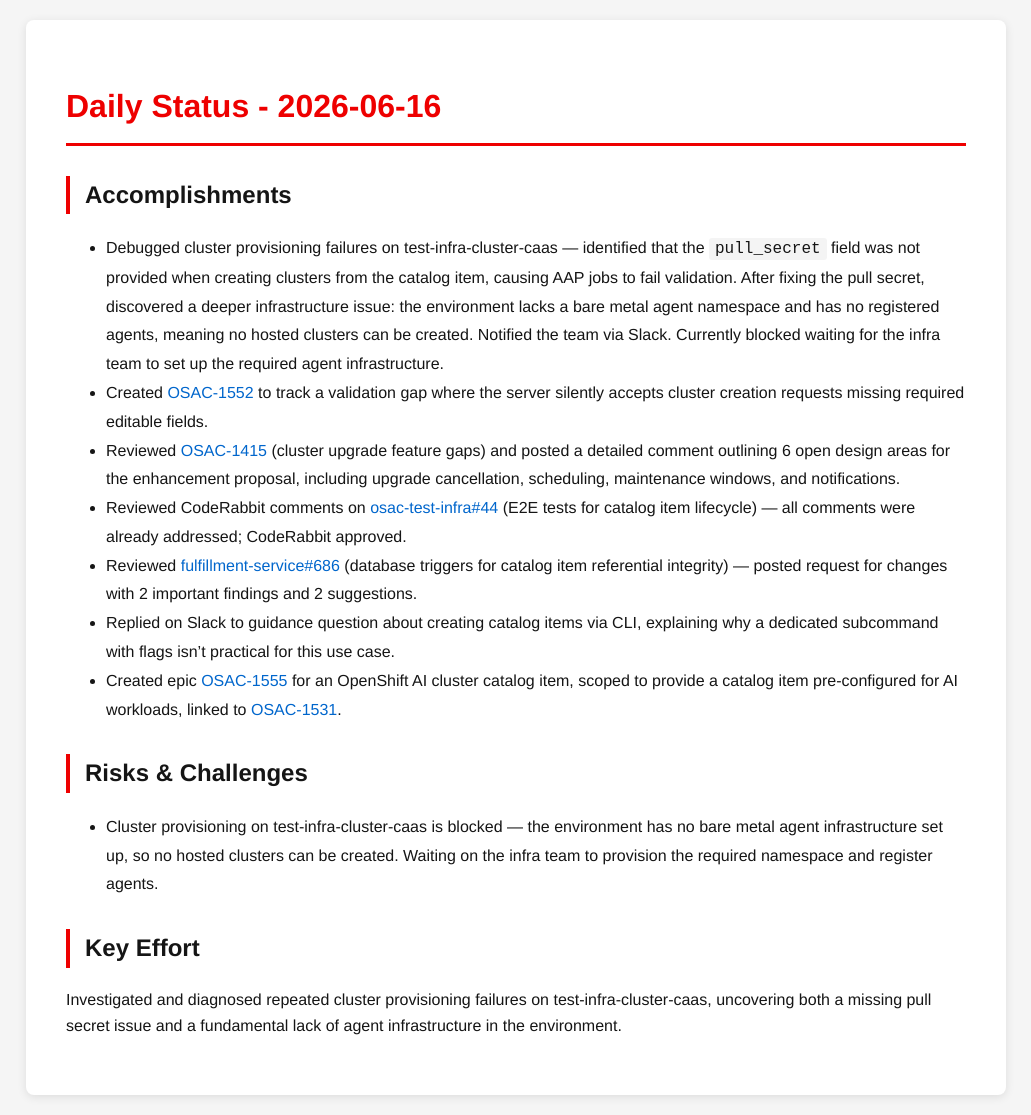
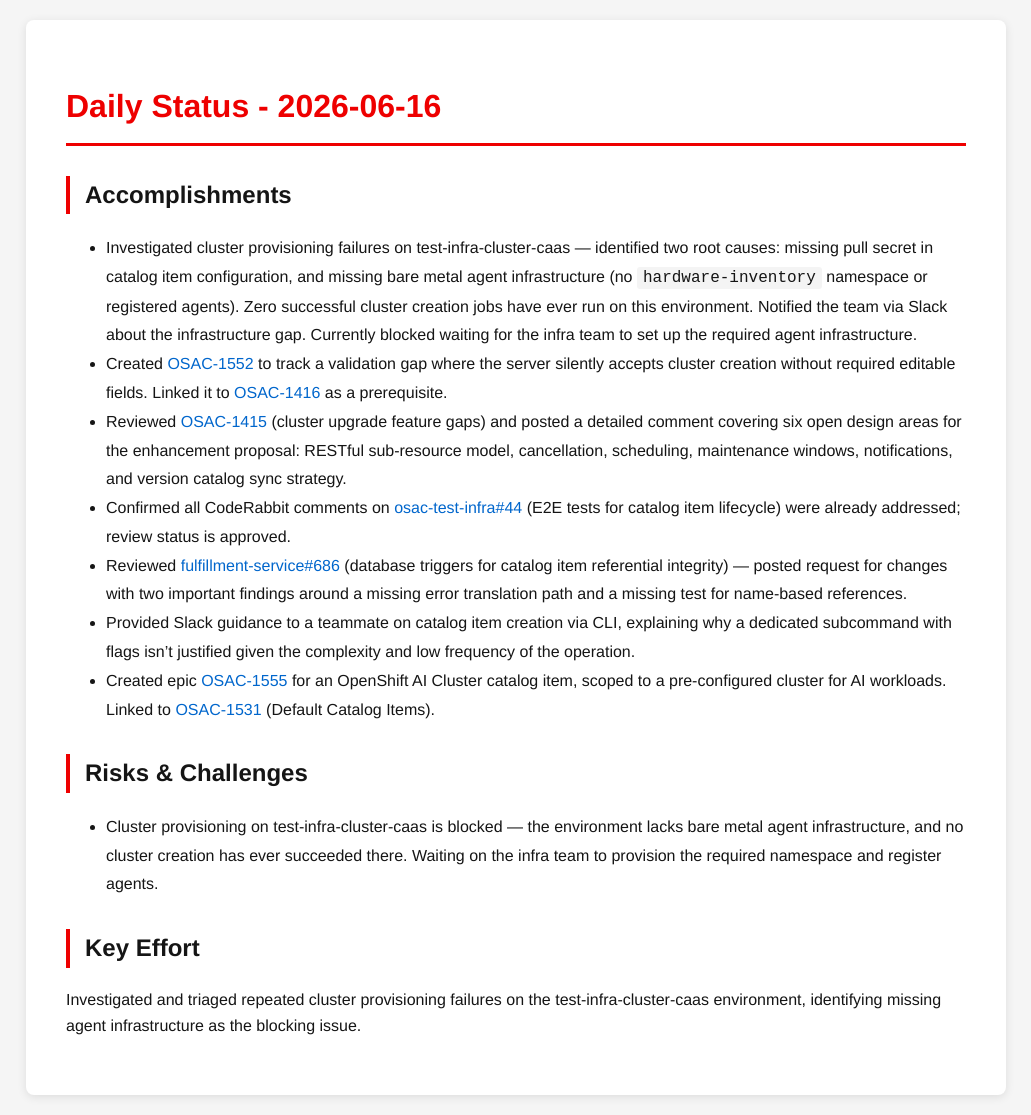
Before and after one commit to tzvatot/daily-status, a Jekyll site: the page built from 2026-06-16.md, in a window 1280 px wide. Shown: the whole page, without its empty margins (124-1155 px from the left). Built offline with Jekyll 4.4.1, drawn with Linux system fonts in a browser that asks for light colours.

Commit message:
Daily status update - 2026-06-16

```diff
--- a/2026-06-16.md
+++ b/2026-06-16.md
@@ -7,16 +7,16 @@ date: 2026-06-16
 # Daily Status - 2026-06-16
 
 ## Accomplishments
-- Debugged cluster provisioning failures on test-infra-cluster-caas — identified that the `pull_secret` field was not provided when creating clusters from the catalog item, causing AAP jobs to fail validation. After fixing the pull secret, discovered a deeper infrastructure issue: the environment lacks a bare metal agent namespace and has no registered agents, meaning no hosted clusters can be created. Notified the team via Slack. Currently blocked waiting for the infra team to set up the required agent infrastructure.
-- Created [OSAC-1552](https://redhat.atlassian.net/browse/OSAC-1552) to track a validation gap where the server silently accepts cluster creation requests missing required editable fields.
-- Reviewed [OSAC-1415](https://redhat.atlassian.net/browse/OSAC-1415) (cluster upgrade feature gaps) and posted a detailed comment outlining 6 open design areas for the enhancement proposal, including upgrade cancellation, scheduling, maintenance windows, and notifications.
-- Reviewed CodeRabbit comments on [osac-test-infra#44](https://github.com/osac-project/osac-test-infra/pull/44) (E2E tests for catalog item lifecycle) — all comments were already addressed; CodeRabbit approved.
-- Reviewed [fulfillment-service#686](https://github.com/osac-project/fulfillment-service/pull/686) (database triggers for catalog item referential integrity) — posted request for changes with 2 important findings and 2 suggestions.
-- Replied on Slack to guidance question about creating catalog items via CLI, explaining why a dedicated subcommand with flags isn't practical for this use case.
-- Created epic [OSAC-1555](https://redhat.atlassian.net/browse/OSAC-1555) for an OpenShift AI cluster catalog item, scoped to provide a catalog item pre-configured for AI workloads, linked to [OSAC-1531](https://redhat.atlassian.net/browse/OSAC-1531).
+- Investigated cluster provisioning failures on test-infra-cluster-caas — identified two root causes: missing pull secret in catalog item configuration, and missing bare metal agent infrastructure (no `hardware-inventory` namespace or registered agents). Zero successful cluster creation jobs have ever run on this environment. Notified the team via Slack about the infrastructure gap. Currently blocked waiting for the infra team to set up the required agent infrastructure.
+- Created [OSAC-1552](https://redhat.atlassian.net/browse/OSAC-1552) to track a validation gap where the server silently accepts cluster creation without required editable fields. Linked it to [OSAC-1416](https://redhat.atlassian.net/browse/OSAC-1416) as a prerequisite.
+- Reviewed [OSAC-1415](https://redhat.atlassian.net/browse/OSAC-1415) (cluster upgrade feature gaps) and posted a detailed comment covering six open design areas for the enhancement proposal: RESTful sub-resource model, cancellation, scheduling, maintenance windows, notifications, and version catalog sync strategy.
+- Confirmed all CodeRabbit comments on [osac-test-infra#44](https://github.com/osac-project/osac-test-infra/pull/44) (E2E tests for catalog item lifecycle) were already addressed; review status is approved.
+- Reviewed [fulfillment-service#686](https://github.com/osac-project/fulfillment-service/pull/686) (database triggers for catalog item referential integrity) — posted request for changes with two important findings around a missing error translation path and a missing test for name-based references.
+- Provided Slack guidance to a teammate on catalog item creation via CLI, explaining why a dedicated subcommand with flags isn't justified given the complexity and low frequency of the operation.
+- Created epic [OSAC-1555](https://redhat.atlassian.net/browse/OSAC-1555) for an OpenShift AI Cluster catalog item, scoped to a pre-configured cluster for AI workloads. Linked to [OSAC-1531](https://redhat.atlassian.net/browse/OSAC-1531) (Default Catalog Items).
 
 ## Risks & Challenges
-- Cluster provisioning on test-infra-cluster-caas is blocked — the environment has no bare metal agent infrastructure set up, so no hosted clusters can be created. Waiting on the infra team to provision the required namespace and register agents.
+- Cluster provisioning on test-infra-cluster-caas is blocked — the environment lacks bare metal agent infrastructure, and no cluster creation has ever succeeded there. Waiting on the infra team to provision the required namespace and register agents.
 
 ## Key Effort
-Investigated and diagnosed repeated cluster provisioning failures on test-infra-cluster-caas, uncovering both a missing pull secret issue and a fundamental lack of agent infrastructure in the environment.
+Investigated and triaged repeated cluster provisioning failures on the test-infra-cluster-caas environment, identifying missing agent infrastructure as the blocking issue.
```
